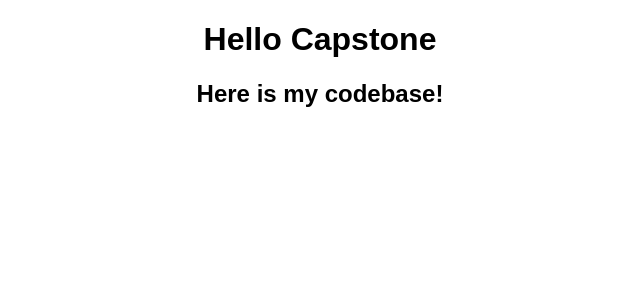
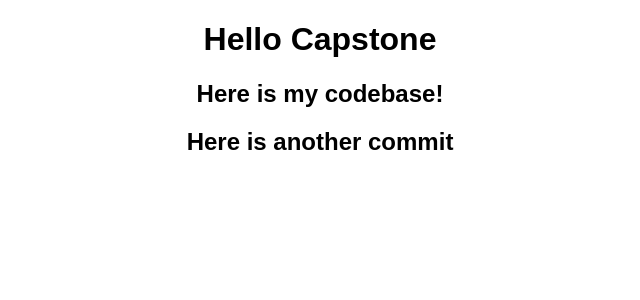
Before and after one commit to jmart2001/testing, a React (Create React App) app: page / in a window 1280 px wide. Shown: the top 300 px of the page, without its empty margins (320-960 px from the left). Built offline with nearby package versions, Linux system fonts and the light colour scheme.

Commit message:
another test commit

```diff
--- a/src/App.js
+++ b/src/App.js
@@ -5,6 +5,7 @@ export default function App() {
     <div className="App">
       <h1>Hello Capstone</h1>
       <h2>Here is my codebase!</h2>
+      <h2>Here is another commit</h2>
     </div>
   );
 }
```
Also changed, not shown: 1 other file (tests, documents, lock files or other folders).
